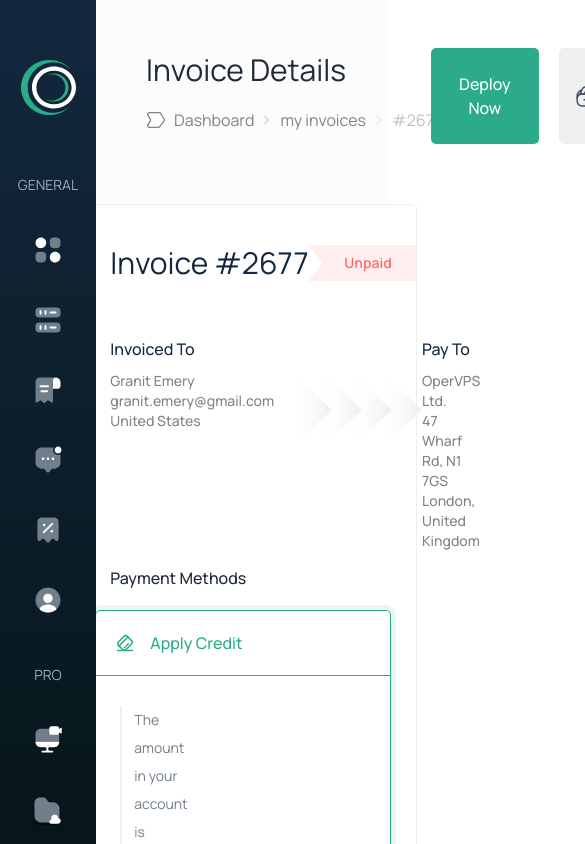
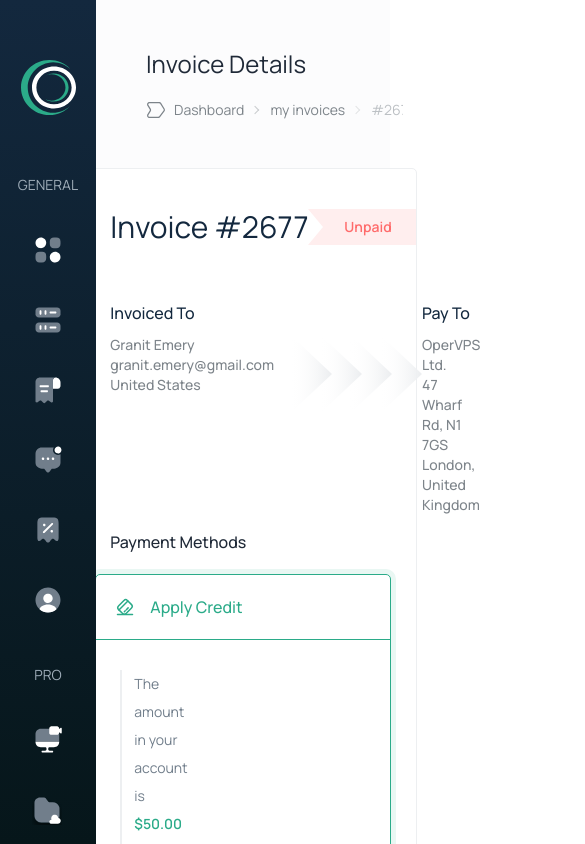
Before and after one commit to Ali-hagha/asamserver-sveltekit-test, a SvelteKit app: page / in a window 390 px wide. Shown: the top 844 px of the page, 585 px wide, since content can reach past the window. Built offline with nearby package versions, Linux system fonts and the light colour scheme.

Commit message:
make header and breadcrumbs responsive

```diff
--- a/src/lib/components/Breadcrumbs.svelte
+++ b/src/lib/components/Breadcrumbs.svelte
@@ -22,7 +22,7 @@
 <div class="flex gap-2 items-center">
 	<img src={iconTag} alt="tag" />
 	<div class="breadcrumbs">
-		<ul class="text-stone_gray">
+		<ul class="text-stone_gray lg:text-base text-sm">
 			{#each paths as path, i}
 				{#if i === paths.length - 1}
 					<li class="text-french_gray">{path.title}</li>
--- a/src/routes/Header.svelte
+++ b/src/routes/Header.svelte
@@ -7,13 +7,13 @@
 </script>
 
 <header
-	class="xl:ml-[135px] lg:ml-28 ml-24 px-[50px] pt-12 pb-[60px] bg-athens_gray flex items-center justify-between"
+	class="xl:ml-[135px] lg:ml-28 ml-24 px-[50px] pt-12 lg:pb-[60px] pb-10 bg-athens_gray flex items-center justify-between"
 >
 	<div>
-		<h2 class="text-3xl mb-3">Invoice Details</h2>
+		<h2 class="lg:text-3xl text-2xl mb-3">Invoice Details</h2>
 		<Breadcrumbs />
 	</div>
-	<div class="flex gap-5">
+	<div class="lg:flex hidden gap-5">
 		<Button title="Deploy Now" type="primary" />
 		<Button
 			title="Balance: {currencyFormatter.format(160.56)} USD"
```
